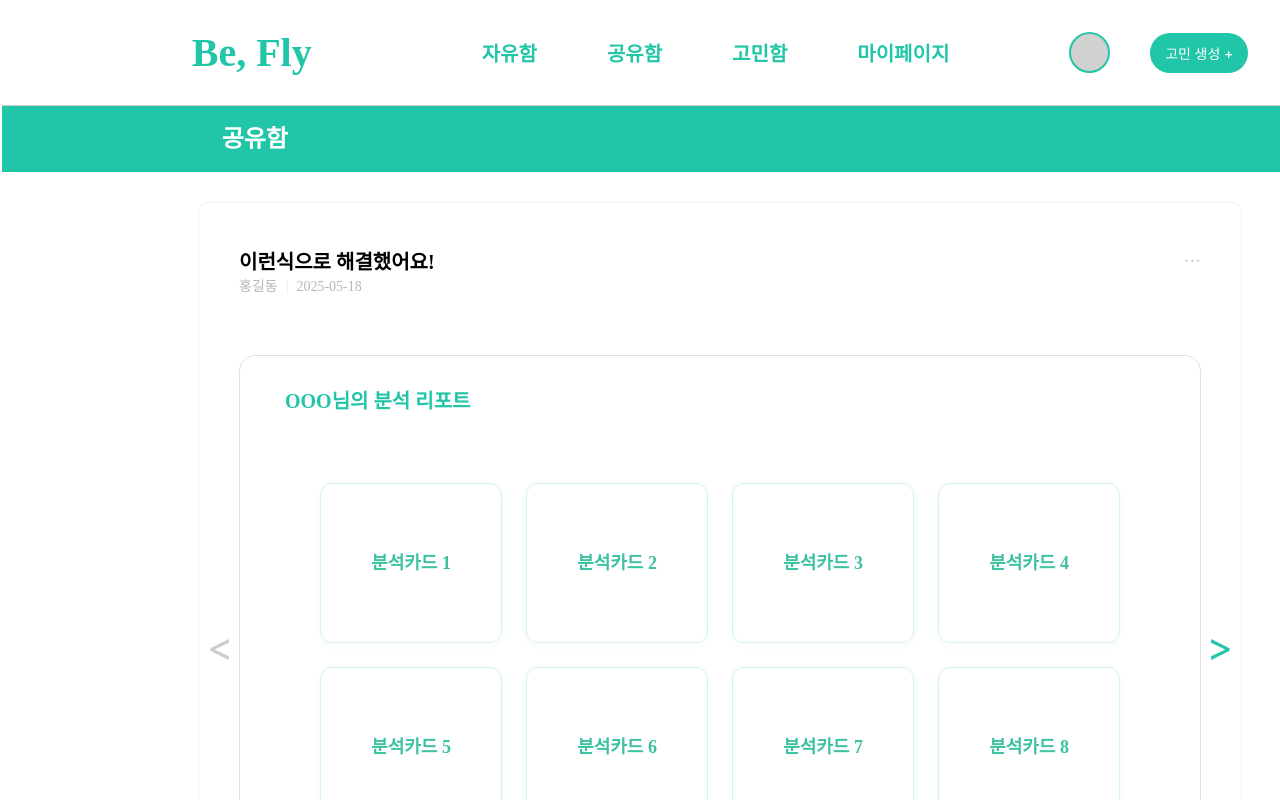
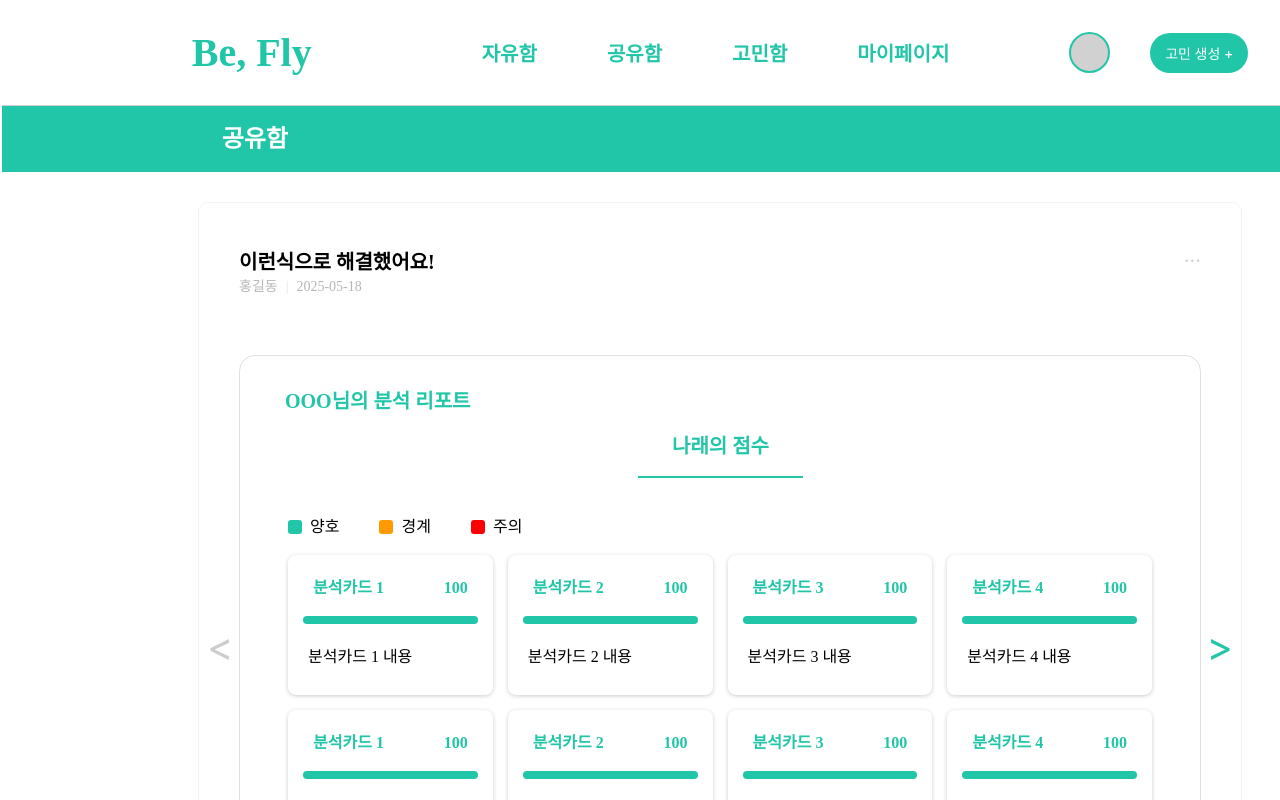
Before and after one commit to KEA-ReNov8/Befly-FE, a React (Vite) app: page /share/1 in a window 1280 px wide. Shown: the top 800 px of the page. Built offline with nearby package versions, Linux system fonts and the light colour scheme; a small style sheet from the web is missing; a web font is replaced by a local one.

Commit message:
KAN-175-2-3/ref/공유함 리포트 컴포넌트 디자인 수정

```diff
--- a/src/pages/post/components/mindreport/AIAnalysisPage.jsx
+++ b/src/pages/post/components/mindreport/AIAnalysisPage.jsx
@@ -21,9 +21,14 @@ export const AIAnalysisPage = () => {
 const FullBox = styled.div`
   width: 100%;
   min-height: 470px;
+  max-height: 530px;
   display: flex;
   flex-direction: column;
   align-items: center;
+
+  ::-webkit-scrollbar {
+    display: none;
+  }
 `;
 
 const ReportTitle = styled.div`
@@ -33,10 +38,10 @@ const ReportTitle = styled.div`
   flex-direction: column;
   align-items: center;
   justify-content: center;
-  font-size: 20px;
-  color: #3cc1a1;
-  font-weight: 700;
-  margin-top: 70px;
+  font-size: ${theme.fontSize.lg};
+  color: ${theme.colors.green.main};
+  font-weight: ${theme.fontWeight.bold};
+  margin-top: 10px;
   margin-bottom: 40px;
 `;
 
@@ -44,14 +49,17 @@ const TitleDivider = styled.div`
   width: 165px;
   height: 2px;
   background: ${theme.colors.green.main};
-  margin: 16px auto 0 auto;
+  margin: 20px auto 0 auto;
 `;
 
 const ReportContent = styled.div`
-  font-size: 14px;
+  font-size: ${theme.fontSize.md};
+  font-weight: ${theme.fontWeight.regular};
   width: 900px;
   padding: 0 40px;
-  color: #222;
+  color: ${theme.colors.other.black};
   line-height: 1.7;
   text-align: flex-start;
+  overflow-y: auto;
+  padding-bottom: 20px;
 `;
--- a/src/pages/post/components/mindreport/AIOpinionPage.jsx
+++ b/src/pages/post/components/mindreport/AIOpinionPage.jsx
@@ -23,6 +23,37 @@ export const AIOpinionPage = () => {
         주변 사람들과의 대화도 큰 힘이 될 수 있습니다.
         <br />
         힘들 때는 혼자 고민하지 말고, 가까운 사람에게 마음을 털어놓아 보세요.
+        최근 감정 기복이 심하다면, 하루 10분 명상이나 산책을 추천드려요.
+        <br />
+        주변 사람들과의 대화도 큰 힘이 될 수 있습니다.
+        <br />
+        힘들 때는 혼자 고민하지 말고, 가까운 사람에게 마음을 털어놓아 보세요. 최근 감정 기복이
+        심하다면, 하루 10분 명상이나 산책을 추천드려요.
+        <br />
+        주변 사람들과의 대화도 큰 힘이 될 수 있습니다.
+        <br />
+        힘들 때는 혼자 고민하지 말고, 가까운 사람에게 마음을 털어놓아 보세요. 최근 감정 기복이
+        심하다면, 하루 10분 명상이나 산책을 추천드려요.
+        <br />
+        주변 사람들과의 대화도 큰 힘이 될 수 있습니다.
+        <br />
+        힘들 때는 혼자 고민하지 말고, 가까운 사람에게 마음을 털어놓아 보세요.
+        최근 감정 기복이 심하다면, 하루 10분 명상이나 산책을 추천드려요.
+        <br />
+        주변 사람들과의 대화도 큰 힘이 될 수 있습니다.
+        <br />
+        힘들 때는 혼자 고민하지 말고, 가까운 사람에게 마음을 털어놓아 보세요. 최근 감정 기복이
+        심하다면, 하루 10분 명상이나 산책을 추천드려요.
+        <br />
+        주변 사람들과의 대화도 큰 힘이 될 수 있습니다.
+        <br />
+        힘들 때는 혼자 고민하지 말고, 가까운 사람에게 마음을 털어놓아 보세요. 최근 감정 기복이
+        심하다면, 하루 10분 명상이나 산책을 추천드려요.
+        <br />
+        주변 사람들과의 대화도 큰 힘이 될 수 있습니다.
+        <br />
+        힘들 때는 혼자 고민하지 말고, 가까운 사람에게 마음을 털어놓아 보세요.
+
       </ReportContent>
     </FullBox>
   );
@@ -30,10 +61,14 @@ export const AIOpinionPage = () => {
 
 const FullBox = styled.div`
   width: 100%;
+  max-height: 550px;
   min-height: 470px;
   display: flex;
   flex-direction: column;
   align-items: center;
+  ::-webkit-scrollbar {
+    display: none;
+  }
 `;
 
 const ReportTitle = styled.div`
@@ -43,10 +78,10 @@ const ReportTitle = styled.div`
   flex-direction: column;
   align-items: center;
   justify-content: center;
-  font-size: 20px;
-  color: #3cc1a1;
-  font-weight: 700;
-  margin-top: 70px;
+  font-size: ${theme.fontSize.lg};
+  color: ${theme.colors.green.main};
+  font-weight: ${theme.fontWeight.bold};
+  margin-top: 10px;
   margin-bottom: 40px;
 `;
 
@@ -54,14 +89,17 @@ const TitleDivider = styled.div`
   width: 165px;
   height: 2px;
   background: ${theme.colors.green.main};
-  margin: 16px auto 0 auto;
+  margin: 20px auto 0 auto;
 `;
 
 const ReportContent = styled.div`
-  font-size: 14px;
-  width: 750px;
+  font-size: ${theme.fontSize.md};
+  font-weight: ${theme.fontWeight.regular};
+  width: 900px;
   padding: 0 40px;
-  color: #222;
+  color: ${theme.colors.other.black};
   line-height: 1.7;
   text-align: flex-start;
+  overflow-y: auto;
+  padding-bottom: 20px;
 `;
--- a/src/pages/post/components/mindreport/AnalysisCardsPage.jsx
+++ b/src/pages/post/components/mindreport/AnalysisCardsPage.jsx
@@ -1,26 +1,64 @@
 import styled from 'styled-components';
+import theme from '@app/styles/theme';
+import ScoreSection from '@report/components/ScoreSection'
 
 export const AnalysisCardsPage = () => {
+  const scores = [
+    { title: '분석카드 1', value: 100, maxValue: 100, content: '분석카드 1 내용' },
+    { title: '분석카드 2', value: 100, maxValue: 100, content: '분석카드 2 내용' },
+    { title: '분석카드 3', value: 100, maxValue: 100, content: '분석카드 3 내용' },
+    { title: '분석카드 4', value: 100, maxValue: 100, content: '분석카드 4 내용' },
+    { title: '분석카드 1', value: 100, maxValue: 100, content: '분석카드 1 내용' },
+    { title: '분석카드 2', value: 100, maxValue: 100, content: '분석카드 2 내용' },
+    { title: '분석카드 3', value: 100, maxValue: 100, content: '분석카드 3 내용' },
+    { title: '분석카드 4', value: 100, maxValue: 100, content: '분석카드 4 내용' },
+  ];
+
   return (
     <FullBox>
-      <CardGrid>
-        {Array.from({ length: 8 }).map((_, i) => (
-          <AnalysisCard key={i}>분석카드 {i + 1}</AnalysisCard>
-        ))}
-      </CardGrid>
+      <ReportTitle>
+        나래의 점수
+        <TitleDivider />
+      </ReportTitle>
+      <ScoreSection scores={scores} />
     </FullBox>
   );
 };
 
 const FullBox = styled.div`
-  width: 100%;
+  width: 90%;
   height: 100%;
-  min-height: 470px;
+  margin: 0 auto;
+  margin-top:20px;
+`;
+
+const ReportTitle = styled.div`
+  width: 165px;
+  height: 45px;
   display: flex;
+  margin-left: 350px;
   flex-direction: column;
   align-items: center;
   justify-content: center;
+  font-size: ${theme.fontSize.lg};
+  color: ${theme.colors.green.main};
+  font-weight: ${theme.fontWeight.bold};
+  margin-top: 10px;
+  margin-bottom: 40px;
 `;
+
+const TitleDivider = styled.div`
+  width: 165px;
+  height: 2px;
+  background: ${theme.colors.green.main};
+  margin: 20px auto 0 auto;
+`;
+/*
+<CardGrid>
+        {Array.from({ length: 8 }).map((_, i) => (
+          <AnalysisCard key={i}>분석카드 {i + 1}</AnalysisCard>
+        ))}
+      </CardGrid>
 
 const CardGrid = styled.div`
   width: 800px;
@@ -33,14 +71,14 @@ const CardGrid = styled.div`
 
 const AnalysisCard = styled.div`
   height: 160px;
-  background: #fff;
+  background: ${theme.colors.other.white};
   border-radius: 12px;
-  border: 1.5px solid #d3f3ed;
+  border: 1px solid ${theme.colors.green.main};
   display: flex;
   align-items: center;
   justify-content: center;
-  font-size: 18px;
-  color: #3cc1a1;
-  font-weight: 600;
+  font-size: ${theme.fontSize.lgMd};
+  color: ${theme.colors.green.main};
+  font-weight: ${theme.fontWeight.semibold};
   box-shadow: 0 2px 8px rgba(60, 193, 161, 0.06);
-`;
+`;*/
```
